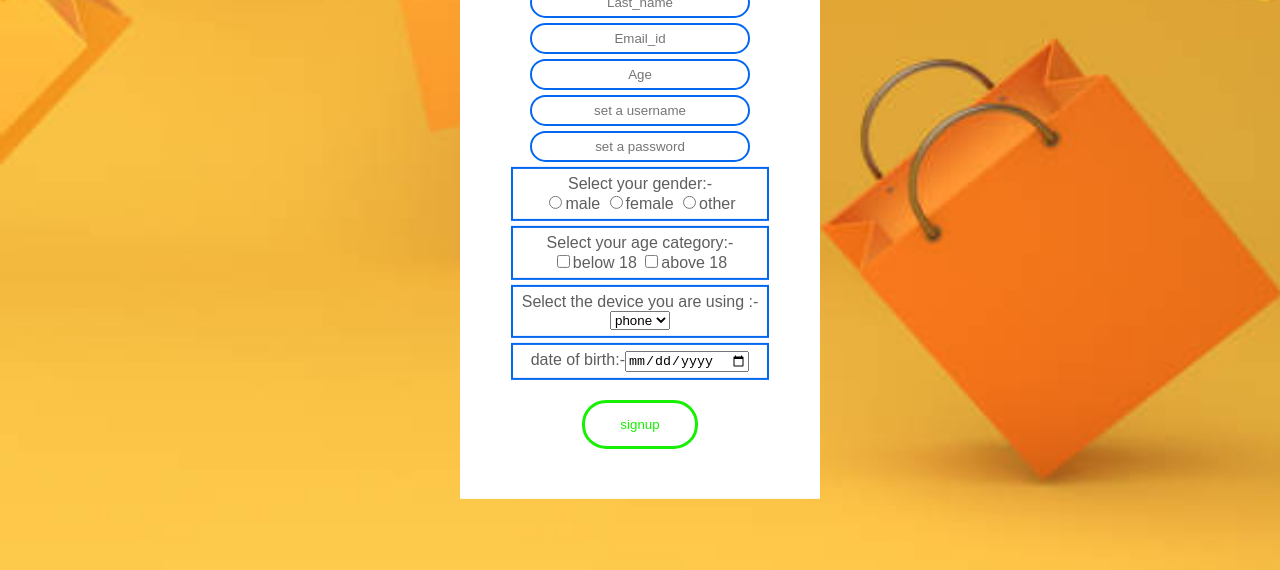
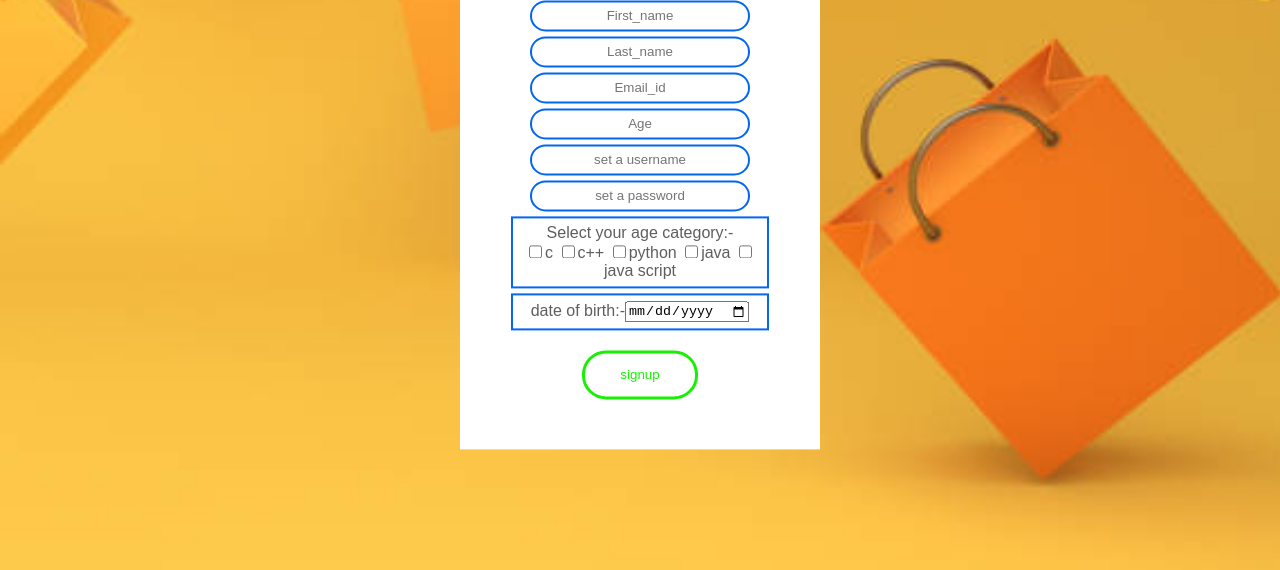
Before and after one commit to SIDDHANT80NY/registration-form-html-js-css, a plain HTML site: page index.html in a window 1280 px wide. Shown: the part 230-800 px from the top of the page. Drawn offline with Linux system fonts and the light colour scheme.

Commit message:
Update index.html

```diff
--- a/index.html
+++ b/index.html
@@ -123,23 +123,13 @@
 <input type="text" required="required" size="15" placeholder="set a username" id="EntreUsername" maxlength="30" />
 <input type="password" required="required" size="15"placeholder="set a password" id="EntrePassword" maxlength="30">
 <p>
-    Select your gender:- <br />
-    <input type="radio" value="male" >male
-    <input type="radio" value="female" >female
-    <input type="radio" value="other" >other
+    Select your age category:- <br />
+    <input type="checkbox" value="c" >c
+    <input type="checkbox" value="c++" >c++
+    <input type="checkbox" value="py" >python
+    <input type="checkbox" value="java" >java
+    <input type="checkbox" value="js" >java script
 </p>
-<p>
-    Select your age category:- <br />
-    <input type="checkbox" value="below 18" >below 18
-    <input type="checkbox" value="above 18" >above 18
-</p>
-<P>
-Select the device you are using :- <br />
-<select name="device">
-    <option value="phone">phone</option>
-    <option value="PC">PC</option>
-</select>
-</P>
 <p>date of birth:-<input type="date"/></p>
 <input type="button" onclick="validation()" size="15" value="signup">
 </form>
```
